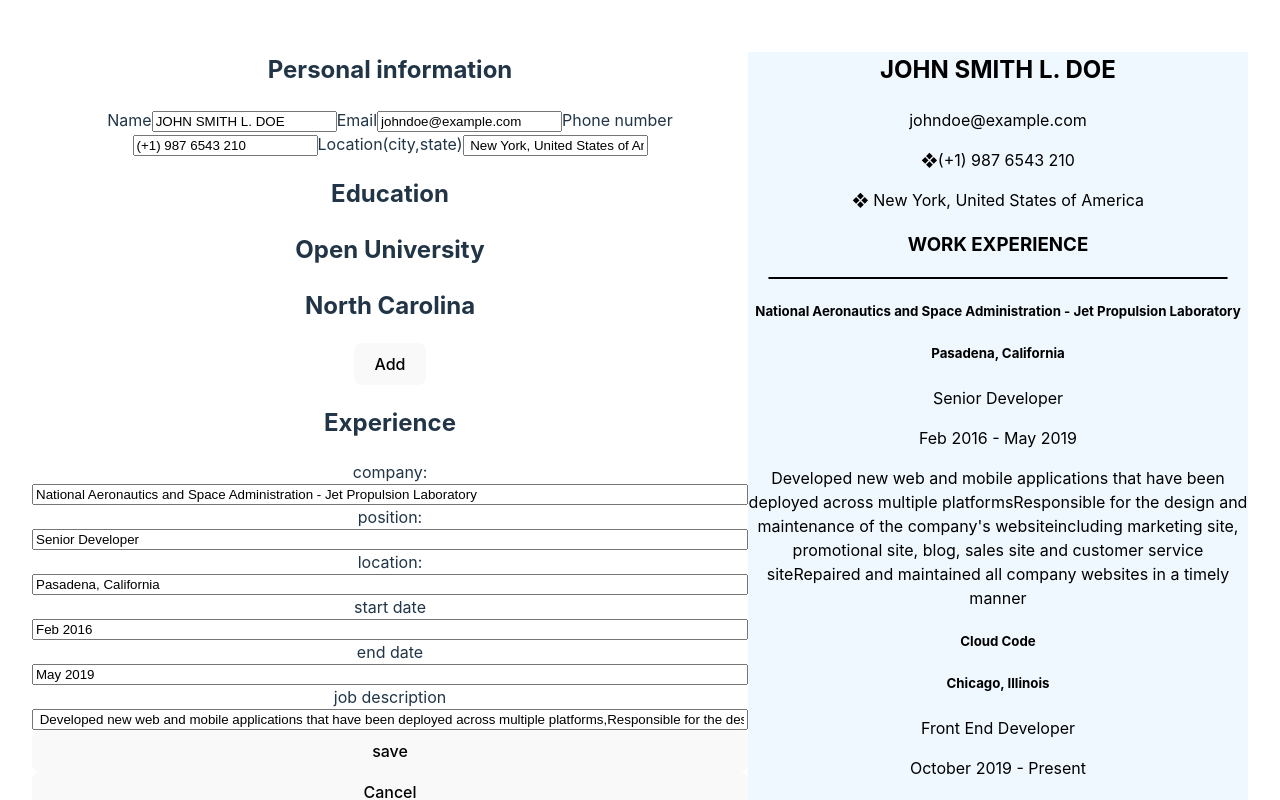
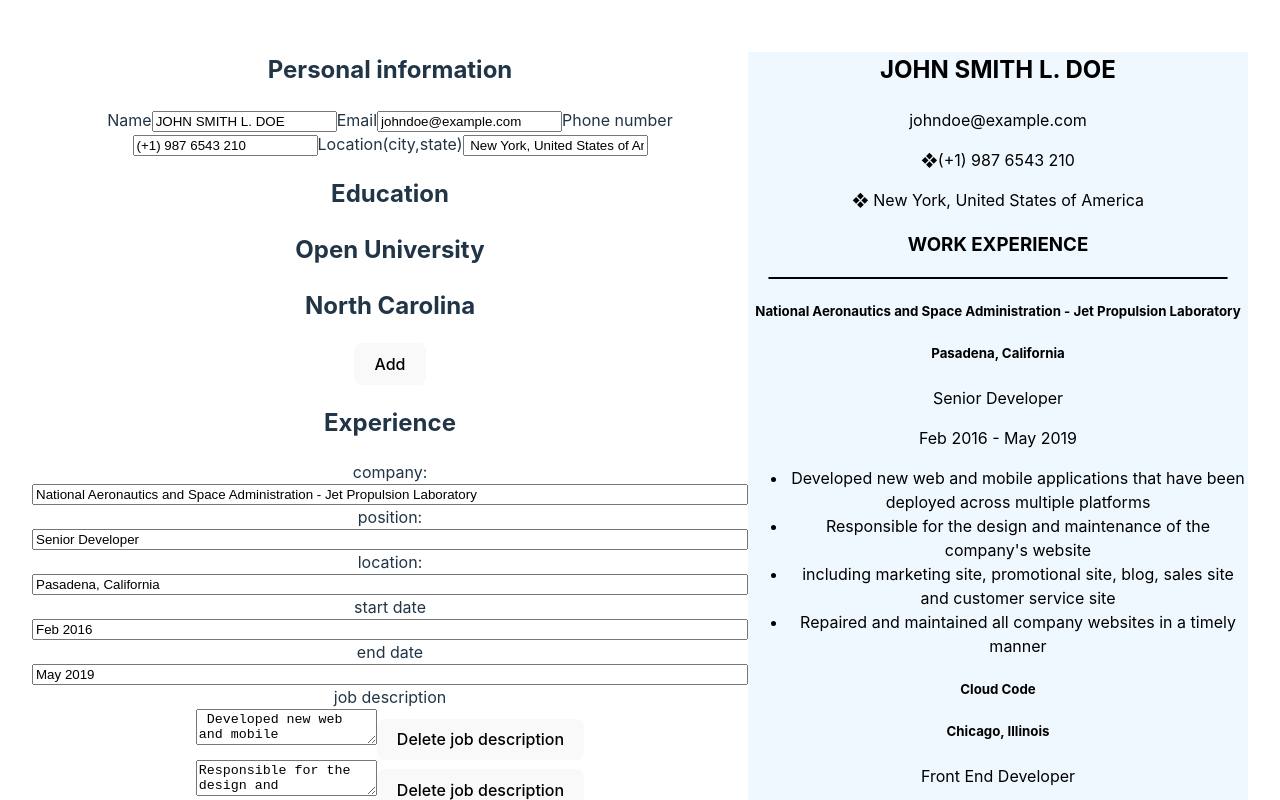
Before and after one commit to OmarBknd/CV-Application, a React (Vite) app: page / in a window 1280 px wide. Both pictures are taken after a click on the element 390 px from the left and 496 px from the top of the page. Shown: the top 800 px of the page. Built offline with nearby package versions, Linux system fonts and the light colour scheme.

Commit message:
added job description input

```diff
--- a/src/App.jsx
+++ b/src/App.jsx
@@ -18,27 +18,59 @@ function App() {
     position: "",
     startDate: "",
     endDate: "",
-    jobDescription: "",
+    jobDescription: [],
   })
-  const [experienceList, setExperienceList] = useState(data.experience);
+  const [experienceList, setExperienceList] = useState(data.experience );
   const [experienceEditIndex, setExperienceEditIndex] = useState(null);
   const [educationList, setEducationList] = useState(data.education);
   const [educationEditIndex, setEducationEditIndex] = useState(null);
-  function handleChange(e) {
+  function handlePersonalInfoChange(e) {
+    const { name, value } = e.target;
+
+    setPersonalInfo({
+      ...personalInfo,
+      [name]: value,
+    });
+
+  }
+  function handleEducationChange(e){
     const { name, value } = e.target;
     setEducation({
       ...education,
       [name]: value,
     });
-    setPersonalInfo({
-      ...personalInfo,
-      [name]: value,
-    });
+  }
+  function handleExperienceChange(e){
+    const { name, value } = e.target;
     setExperience({
       ...experience,
       [name]: value,
     })
   }
+// hnadle the job description list
+  function addJobDescription(){
+
+    setExperience({
+      ...experience,
+      jobDescription:[...experience.jobDescription,'']
+    })
+  }
+  function updateJobDescription(e,index){
+    const updateDescription = [...experience.jobDescription];
+    updateDescription[index] = e.target.value;
+    setExperience({
+      ...experience,
+      jobDescription:updateDescription
+    })
+
+  }
+  function deleteJobDescription(index) {
+    const updateJobDescriptions = experience.jobDescription.filter((_, i) => i !== index);
+    setExperience({
+        ...experience,
+        jobDescription: updateJobDescriptions,
+    });
+}
 
   function addNewEducation() {
     const addNew = {
@@ -67,7 +99,7 @@ function App() {
       location:'',
       startDate: "",
       endDate: "",
-      jobDescription: "",
+      jobDescription: [],
     };
 
     setExperienceList((prevList) => [...prevList, addNew]);
@@ -78,7 +110,7 @@ function App() {
       location:'',
       startDate: "",
       endDate: "",
-      jobDescription: "",
+      jobDescription: [],
     });
   }
   function handleExperienceSave() {
@@ -91,9 +123,24 @@ function App() {
   else{
     setExperienceList([...experienceList, experience]);
   }
+  setExperience({
+    company: "",
+    position: "",
+    location: "",
+    startDate: "",
+    endDate: "",
+    jobDescription: [],
+});
 }
 function handleExperienceCancel(){
-  setExperienceList(experienceList.filter((_, i) => i !== ""));
+  setExperience({
+    company: "",
+    position: "",
+    location: "",
+    startDate: "",
+    endDate: "",
+    jobDescription: [],
+});
   setExperienceEditIndex(null)
 }
 
@@ -133,7 +180,7 @@ function handleExperienceEdit(index){
         <div>
         <div>
         <h2>Personal information</h2>
-        <PersonalInfo personalInfo={personalInfo} onChange={handleChange} />
+        <PersonalInfo personalInfo={personalInfo} onChange={handlePersonalInfoChange} />
 
         </div>
       <div>
@@ -156,7 +203,7 @@ function handleExperienceEdit(index){
             ) : (
               <Education
                 education={education}
-                onChange={handleChange}
+                onChange={handleEducationChange}
                 handleSave={handleSave}
                 handleCancel={handleCancel}
                 handleDelete={() => handleDelete(educationEditIndex)}
@@ -181,10 +228,13 @@ function handleExperienceEdit(index){
             ) : (
               <Experience
                 experience={experience}
-                onChange={handleChange}
+                onChange={handleExperienceChange}
                 handleSave={handleExperienceSave}
                 handleCancel={handleExperienceCancel}
                 handleDelete={() => handleExperienceDelete(experienceEditIndex)}
+                addJobDescription={addJobDescription}
+                updateJobDescription={updateJobDescription}
+                deleteJobDescription={deleteJobDescription}
               />
             )}
           </div>
--- a/src/components/DisplayResume.jsx
+++ b/src/components/DisplayResume.jsx
@@ -3,7 +3,7 @@ export default function DisplayResume({
   experienceList,
   personalInfo,
 }) {
-  console.log("resume", educationList);
+
 
   return (
     <>
@@ -33,7 +33,9 @@ export default function DisplayResume({
                 </p>
               </div>
               <div>
-                <p>{exp.jobDescription}</p>
+                <ul>{exp.jobDescription.map((task,i)=>(
+                  <li key={i}>{task}</li>
+                ))}</ul>
               </div>
             </div>
           ))}
--- a/src/components/Experience.jsx
+++ b/src/components/Experience.jsx
@@ -5,6 +5,9 @@ export default function Experience(
           handleSave,
           handleCancel,
           handleDelete,
+          addJobDescription,
+          updateJobDescription,
+          deleteJobDescription
         }){
 
 
@@ -41,7 +44,19 @@ export default function Experience(
             value={experience.endDate}
             onChange={onChange} />
             job description
-            <input
+            {experience.jobDescription.map((task,i)=>(
+                <div key={i}>
+                    <textarea
+                    type="text"
+                    value={task}
+                    onChange={(e)=>updateJobDescription(e,i)}
+                    >
+                    </textarea>
+                    <button onClick={()=>deleteJobDescription(i)}>Delete job description</button>
+                </div>
+            ))}
+            <button onClick={addJobDescription}>add description</button>
+            <textarea
             type="text"
             name="jobDescription"
             value={experience.jobDescription}
```
